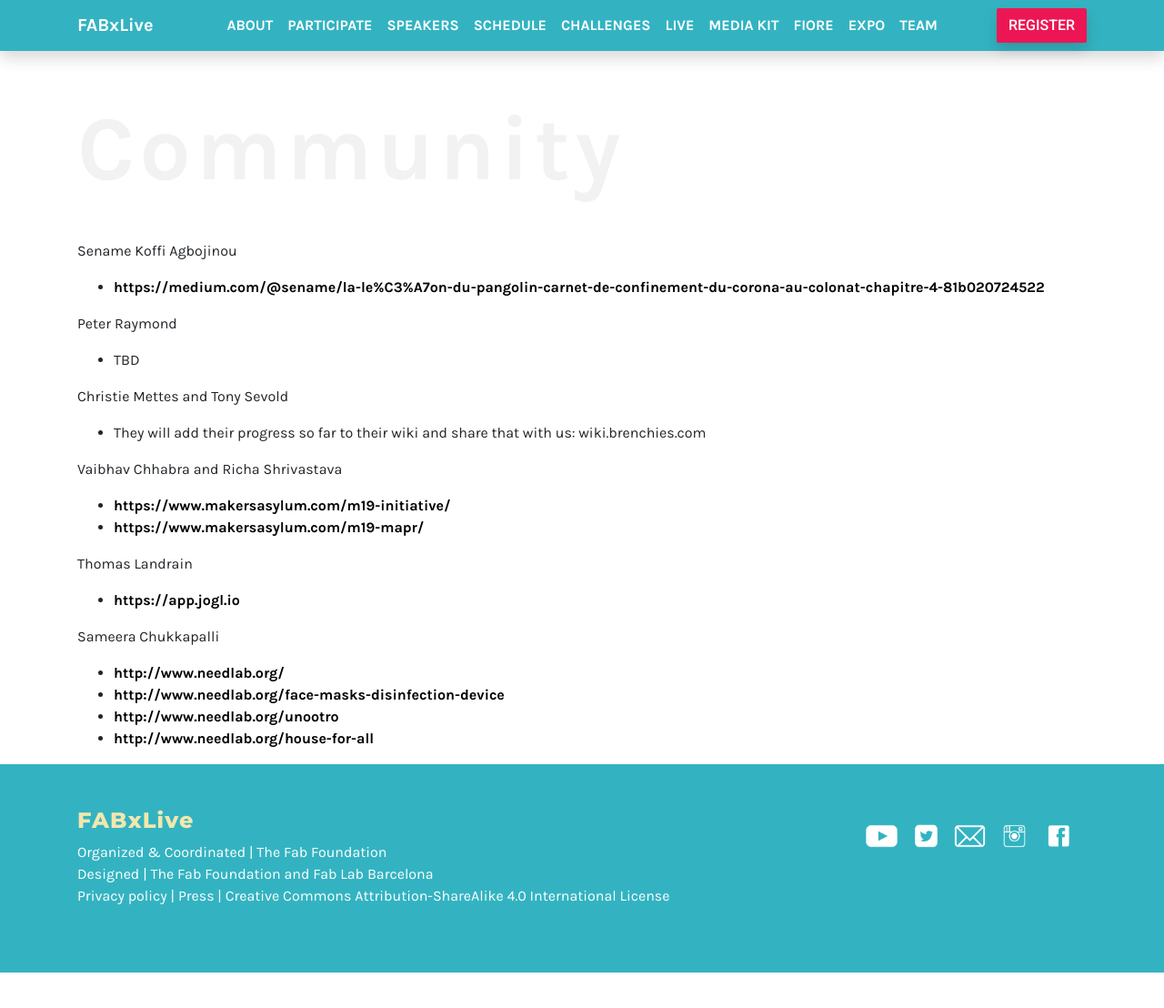
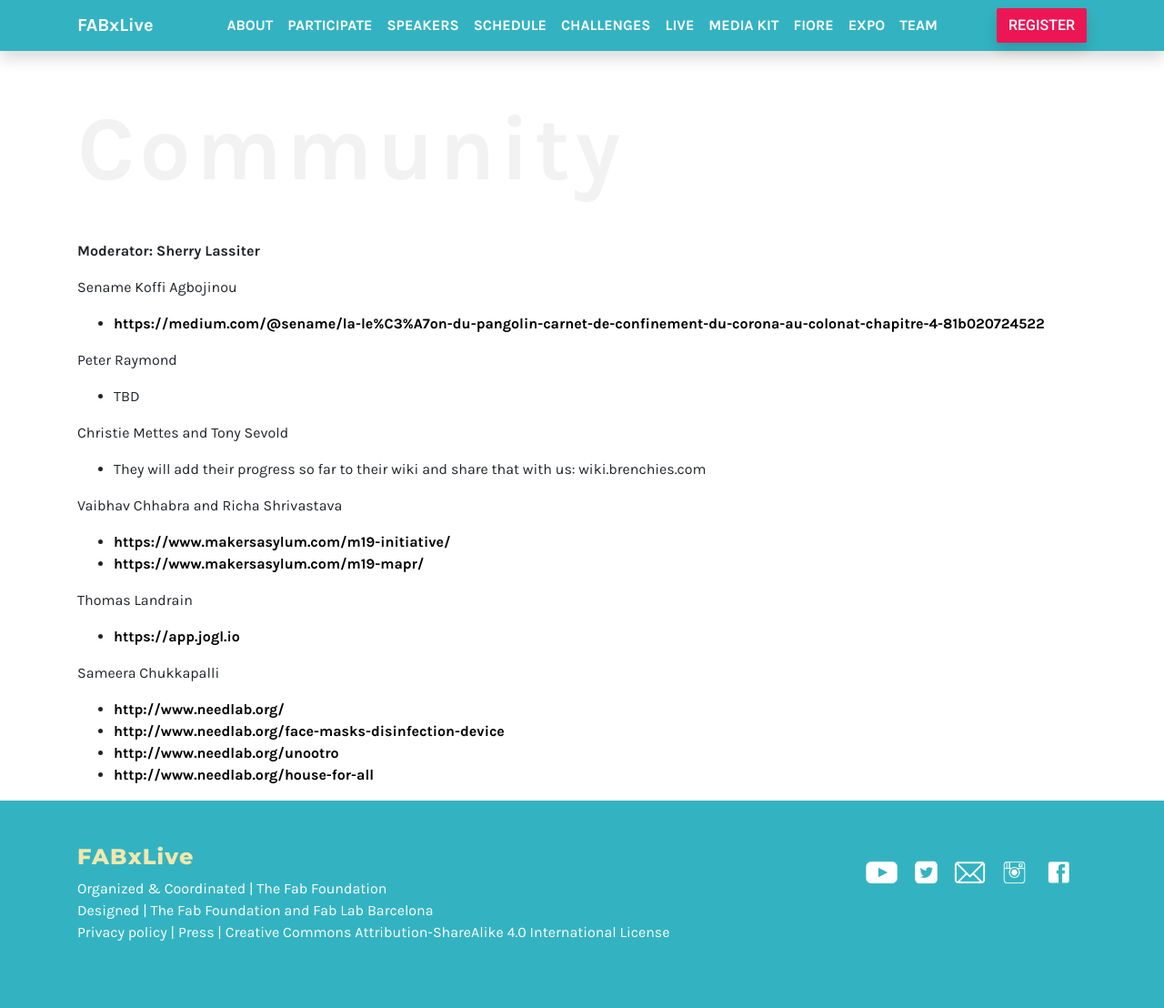
Before and after one commit to fabfoundation/fabxlive2020, a Jekyll site: the page built from community.md, in a window 1280 px wide and 1109 px high. Shown: the whole window at 91% size. Built offline with Jekyll 4.4.1, drawn with Linux system fonts in a browser that asks for light colours; nearby versions of some CDN libraries.

Commit message:
Update community.md

```diff
--- a/community.md
+++ b/community.md
@@ -5,6 +5,9 @@ title: Community
 
 
 # Community
+
+**Moderator: Sherry Lassiter**
+
 
 Sename Koffi Agbojinou
 * [https://medium.com/@sename/la-le%C3%A7on-du-pangolin-carnet-de-confinement-du-corona-au-colonat-chapitre-4-81b020724522](https://medium.com/@sename/la-le%C3%A7on-du-pangolin-carnet-de-confinement-du-corona-au-colonat-chapitre-4-81b020724522)
```
